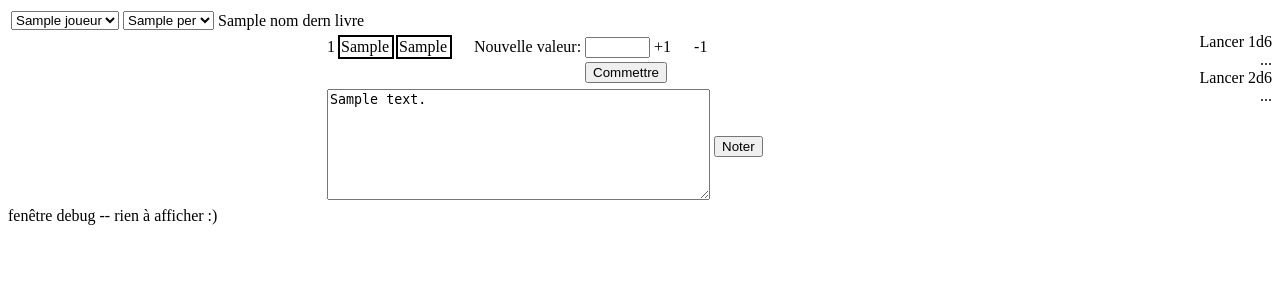
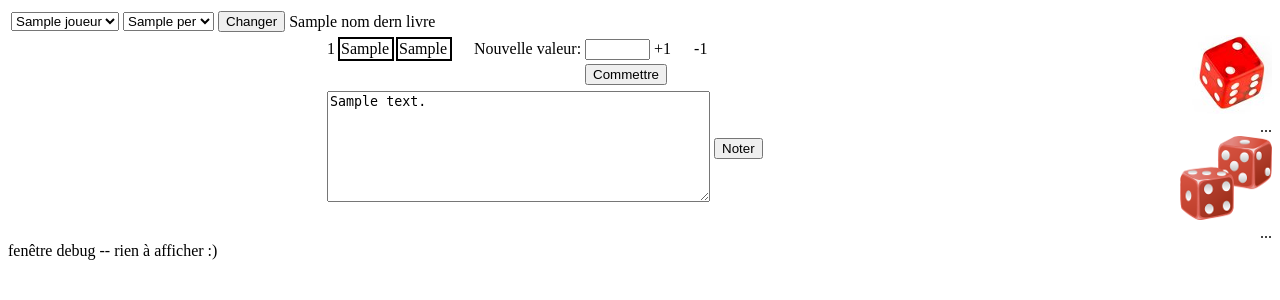
Before and after one commit to d21581/ldvelh, a Django app: template principale/templates/index.html in a window 1280 px wide. Shown: the top 300 px of the page. Run offline with Django 3.2, Linux system fonts and the light colour scheme; tables that the repository leaves empty hold one stand-in row (values such as "Sample post"); the template is opened without the code that fills it: values that come from a table or form of the project are taken from there, most other values are stand-ins (such as "Sample title", 1, 10 or a date in 2020); some libraries are stand-ins or nearby versions.

Commit message:
ajouté bouton 'changer' pour les persos et joueurs et dessins des dés

```diff
--- a/principale/static/js/rango-jquery.js
+++ b/principale/static/js/rango-jquery.js
@@ -17,13 +17,16 @@ $(document).ready(function() {
 			de1=chiffreAleatoire(1, 6);
 			de2=chiffreAleatoire(1, 6);
 			total=de1+de2;
+			de1=de1.toString();
+			de2=de2.toString();
 			resultat=total/*.concat('(', de2.toString());/*.concat('(').concat(de1).concat('+').concat(de2).concat(')')*/
 			/*resultat = chiffreAleatoire(2, 12);*/
+			resultat=de1 + '+' + de2 + '=' + total.toString();
 			$('#resultat-2d6').text(resultat);
 	    });
 
 		/*$(document).on('submit', '#formulaire_choix_perso_joueur', function(e){*/
-		jQuery('#formulaire_choix_perso_joueur').click(function(e){
+		jQuery('#changer-joueur-perso-btn').click(function(e){
 			e.preventDefault();
 			/*$.ajax({*/
 			jQuery.ajax({
--- a/principale/templates/index.html
+++ b/principale/templates/index.html
@@ -17,7 +17,7 @@
 						<option value="{{ pers }}"{% if pers.nom == dern_pers.val_str %} selected="selected" {% endif %}> {{ pers.nom }} </option>
 					{% endfor %}
 				</select>
-				<!-- <button id="changer-btn"> Changer</button>	-->
+				<button id="changer-joueur-perso-btn"> Changer</button>
 				</form>
 			</td>
 			<td>{{ nom_dern_livre }}</td>
@@ -62,10 +62,12 @@
 {% endblock %}
 
 {% block milieu-droite %}
-	<div id="lancer_de">Lancer 1d6</div>
+	<!--<div id="lancer_de">Lancer 1d6</div> -->
+	<img src="/static/image/1-red-die-80.png" id="lancer_de" alt="1d6" height="79" width="80">
 	<div class="" id="resultat">...</div>
 
-	<div id="lancer_2des">Lancer 2d6</div>
+	<img src="/static/image/2-red-dice-92.png" id="lancer_2des" alt="1d6" height="84" width="92">
+	<!--<div id="lancer_2des">Lancer 2d6</div> -->
 	<div class="" id="resultat-2d6">...</div>
 {% endblock %}
 
```
Also changed, not shown: principale/static/image/1-red-die-80.png (added), principale/static/image/2-red-dice-92.png (added).
